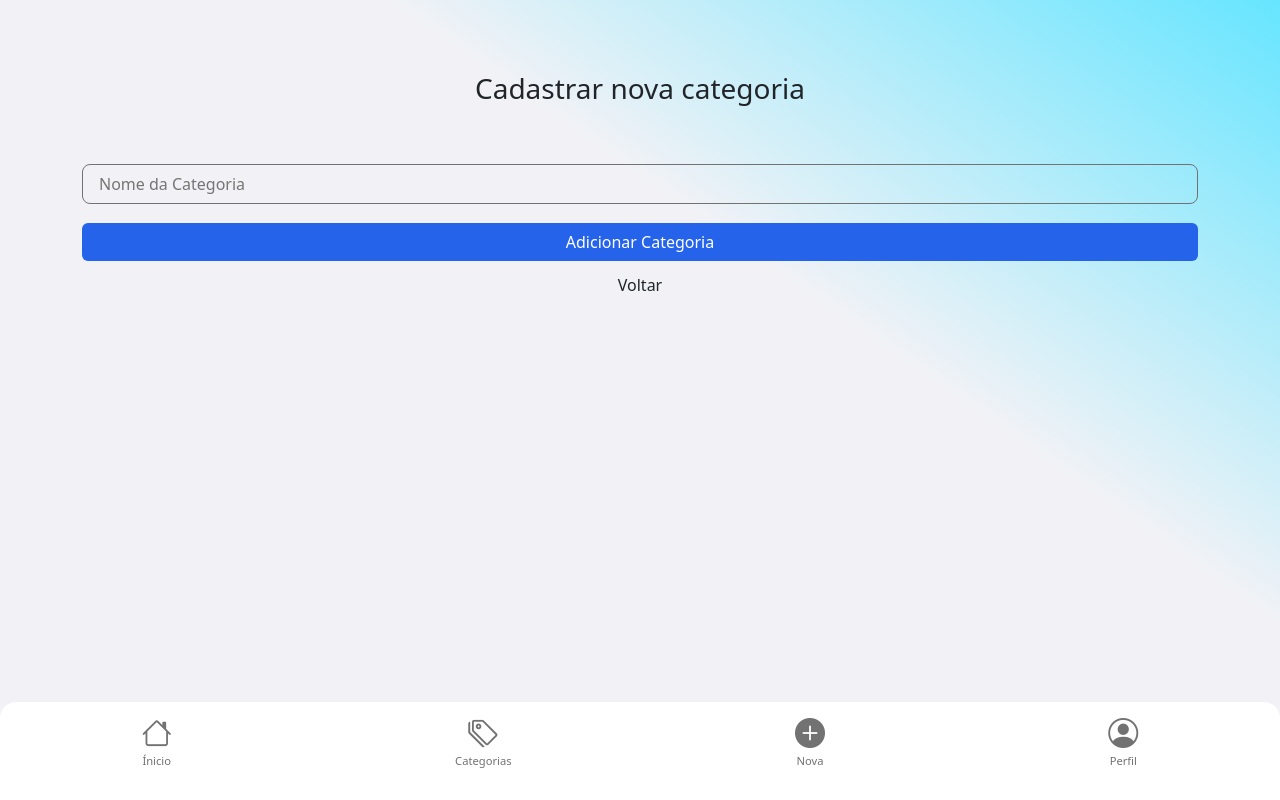
After one commit to leochinelato/CrudFinanceTracker, a Flask app: page /categories/new in a window 1280 px wide. The commit adds this page. Run offline with Flask 3, Linux system fonts and the light colour scheme; the visitor is signed in with stand-in values (Sample User, id 1).

Commit message:
feat: create a categories table and page to create a new category

```diff
--- a/app.py
+++ b/app.py
@@ -23,6 +23,8 @@ from database import (
     get_by_id,
     get_user_first_name,
     get_user_full_name,
+    show_all_categories_from_user,
+    create_new_category_in_db,
 )
 from utils.utils import transform_dot_in_comma, get_greeting
 from decorators import login_required
@@ -167,6 +169,26 @@ def show_user_profile():
     return render_template("profile.html", full_name=full_name)
 
 
+@app.route("/categories")
+@login_required
+def show_categories():
+    user_id = session["user_id"]
+    categories = show_all_categories_from_user(user_id)
+
+    return render_template("categories.html", categories=categories)
+
+
+@app.route("/categories/new", methods=["POST", "GET"])
+@login_required
+def create_new_category():
+    if request.method == "POST":
+        user_id = session["user_id"]
+        category_name = request.form["category-name"]
+        create_new_category_in_db(category_name, user_id)
+        return redirect(url_for("show_categories"))
+
+    return render_template("form_new_category.html")
+
+
 if __name__ == "__main__":
-
     app.run(port=8000, debug=True)
--- a/static/style.css
+++ b/static/style.css
@@ -98,7 +98,7 @@
     margin-top: 50px;
 }
 
-.transaction-card {
+.item-card {
     display: flex;
     flex-direction: row;
     align-items: baseline;
@@ -126,7 +126,7 @@
 }
 
 
-.transactions {
+.items {
     width: 80%;
     margin: 20px auto;
     display: flex;
@@ -134,7 +134,7 @@
     gap: 10px;
 }
 
-.transaction-card {
+.item-card {
     display: flex;
     justify-content: space-around;
 }
@@ -372,12 +372,13 @@ body {
     color: #cdcdcd;
 }
 
-[data-bs-theme="dark"] .transaction-card {
+[data-bs-theme="dark"] .item-card {
     background-color: rgb(39, 39, 41);
 }
 
 [data-bs-theme="dark"] .ios-btn {
     background-color: rgb(39, 39, 41);
+    width: 100%;
 }
 
 [data-bs-theme="dark"] .ios-btn-blue {
@@ -385,5 +386,19 @@ body {
 }
 
 [data-bs-theme="dark"] .ios-btn-red {
-    color: rgb(255, 0, 0);
+    color: rgb(254, 1, 25);
 }
+
+.ios-btn {
+    background-color: #FFFFFF;
+    width: 100%;
+}
+
+.ios-btn-blue {
+    background-color: rgb(37,99,235);
+    color: #FFFFFF;
+}
+
+.ios-btn-red {
+    color: rgb(254, 1, 25);
+}
--- a/templates/bottom_navbar.html
+++ b/templates/bottom_navbar.html
@@ -6,6 +6,11 @@
     <a href="{{ url_for('index') }}" class="navbar-button">
         <i class="bi bi-house"></i>
         <span>Ínicio</span>
+    </a>
+
+    <a href="{{ url_for('show_categories') }}" class="navbar-button">
+        <i class="bi bi-tags"></i>
+        <span>Categorias</span>
     </a>
 
     <a href="{{ url_for('create_new_transaction') }}" class="navbar-button">
--- /dev/null
+++ b/templates/form_new_category.html
@@ -0,0 +1,41 @@
+{% extends "template.html" %}
+
+{% block content %}
+
+
+
+<form action="{{ url_for('create_new_category') }}" method="POST" class="create_form container">
+
+    {% include "error.html" %}
+    <div class="app-header transaction-page-header">
+        <h3>Cadastrar nova categoria</h3>
+    </div>
+    <div class="transaction-page-body">
+        <div class="input-field">
+            <input type="text" id="category-name" name="category-name" class="input-form-new-transaction"
+                placeholder="Nome da Categoria" required>
+        </div>
+
+    </div>
+    <div class="buttons">
+        <!-- {% if transaction %}
+            <button name="type" value="{{ tipo_transacao }}" class="input-form-new-transaction" type="submit"
+                class="btn btn-primary">Salvar Categoria
+            </button>
+            {% else %} -->
+        <button name="type" value="income" type="submit" class="btn ios-btn ios-btn-blue">Adicionar
+            Categoria</button>
+
+
+
+        <!-- {% endif %} -->
+        <a href="{{ url_for('show_categories') }}">
+            <button type="button" class="btn">Voltar</button>
+        </a>
+    </div>
+    </div>
+</form>
+
+{% include "bottom_navbar.html" %}
+
+{% endblock %}
--- a/templates/index.html
+++ b/templates/index.html
@@ -26,13 +26,13 @@
 </div>
 
 <div class="container app-body">
-  <div class="transactions">
+  <div class="items">
     <h5>Transações</h5>
     {% if not data %}
     <span>Você ainda não possui transações. Use o botão no canto inferior direito para adicionar uma nova.</span>
     {% endif %}
     {% for item in data %}
-    <a href="{{ url_for('update_transaction', id=item.id) }}" class="transaction-card">
+    <a href="{{ url_for('update_transaction', id=item.id) }}" class="item-card">
       <div class="transaction-text">
         <span>{{ item.date }}</span>
         <h5>{{ item.description }}</h5>
```
Also changed, not shown: database.py (+47 -0 lines), templates/categories.html (added, +31 -0 lines), templates/transactions_by_month.html (deleted, +0 -9 lines).
